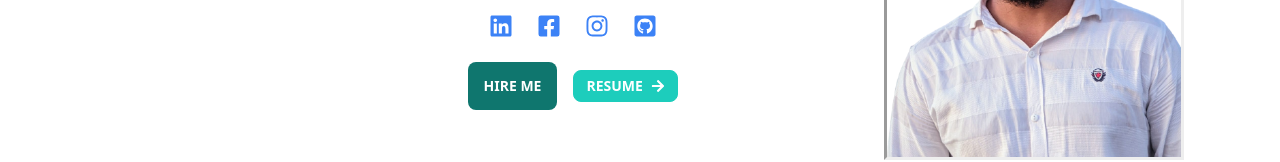
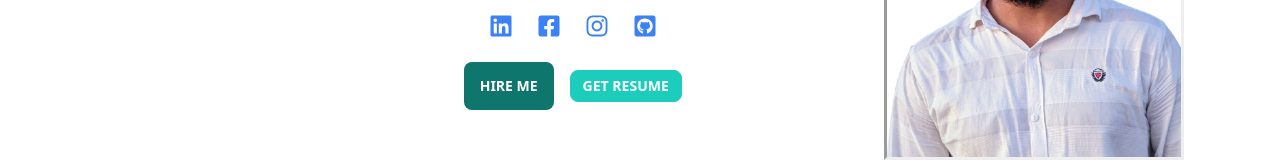
Before and after one commit to fayezf/my_portfolio, a React (Vite) app: page / in a window 1280 px wide. Shown: the part 367-529 px from the top of the page. Built offline with nearby package versions, Linux system fonts and the light colour scheme.

Commit message:
get resume

```diff
--- a/src/pages/Home/Banner/Banner.jsx
+++ b/src/pages/Home/Banner/Banner.jsx
@@ -1,7 +1,7 @@
 import React from 'react';
 import { TypeAnimation } from 'react-type-animation';
 import img from '../../../assets/image/img.png';
-import { FaArrowRight, FaFacebookSquare, FaGithubSquare, FaInstagram, FaLinkedin } from 'react-icons/fa';
+import { FaFacebookSquare, FaGithubSquare, FaInstagram, FaLinkedin } from 'react-icons/fa';
 
 
 const Banner = () => {
@@ -46,7 +46,7 @@ const Banner = () => {
                     </div>
                     <div className='text-center space-x-4'>
                         <button className="btn btn-accent border-none text-white bg-teal-700">Hire Me</button>
-                        <button className="btn btn-sm btn-accent text-white"><a href="/src/assets/fayez_resume.pdf">Resume</a><FaArrowRight /></button>
+                        <button className="btn btn-sm btn-accent text-white"><a href="/src/assets/fayez_resume.pdf" download>Get Resume</a></button>
                     </div>
                 </div>
             </div>
```
